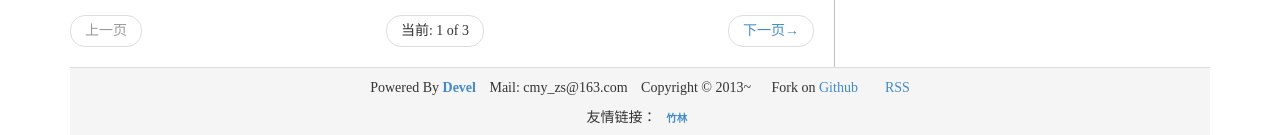
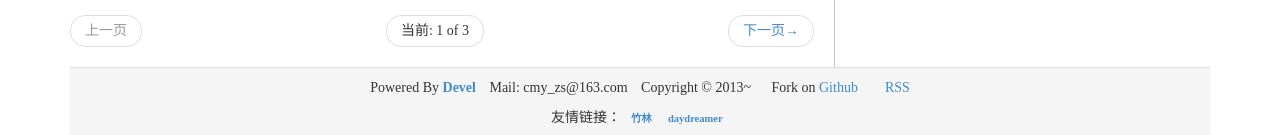
Before and after one commit to zhangsheng/zhangsheng.github.io, a Jekyll site: the page built from index.html, in a window 1280 px wide. Shown: the part 968-1103 px from the top of the page. Built offline with Jekyll 4.4.1, drawn with Linux system fonts in a browser that asks for light colours; nearby versions of some CDN libraries; Markdown is read by kramdown in place of the engine named in the settings; the list of posts is cut into pages by our own code.

Commit message:
daydreamer

```diff
--- a/_includes/footer.html
+++ b/_includes/footer.html
@@ -14,4 +14,5 @@
 	</ul>
 	<span>友情链接：</span>
 	<span class="label"><a href="http://www.ziyang.me/" target="_blank">竹林</a></span>
+	<span class="label"><a href="http://daydreamer00.github.io/" target="_blank">daydreamer</a></span>
 </div>
```
